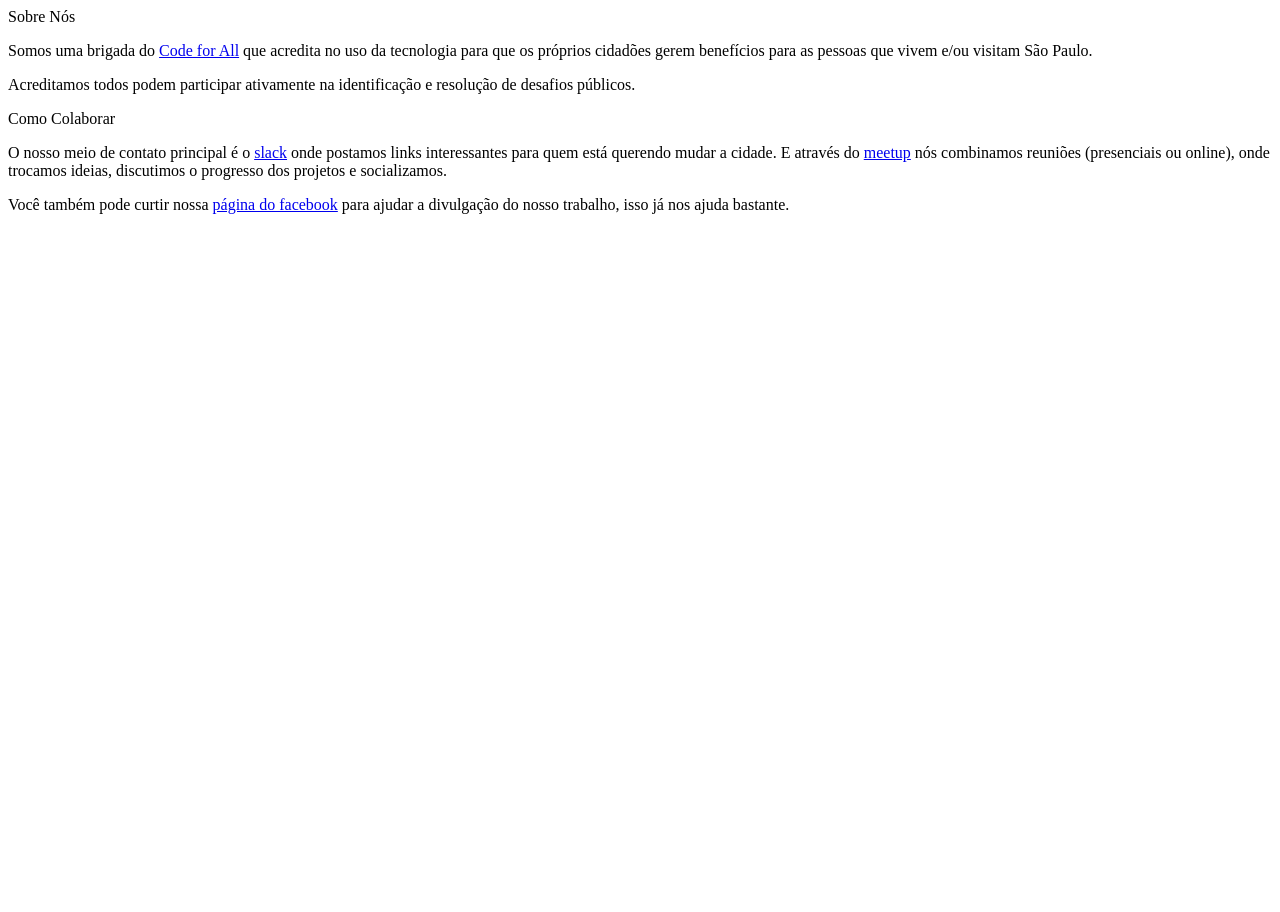
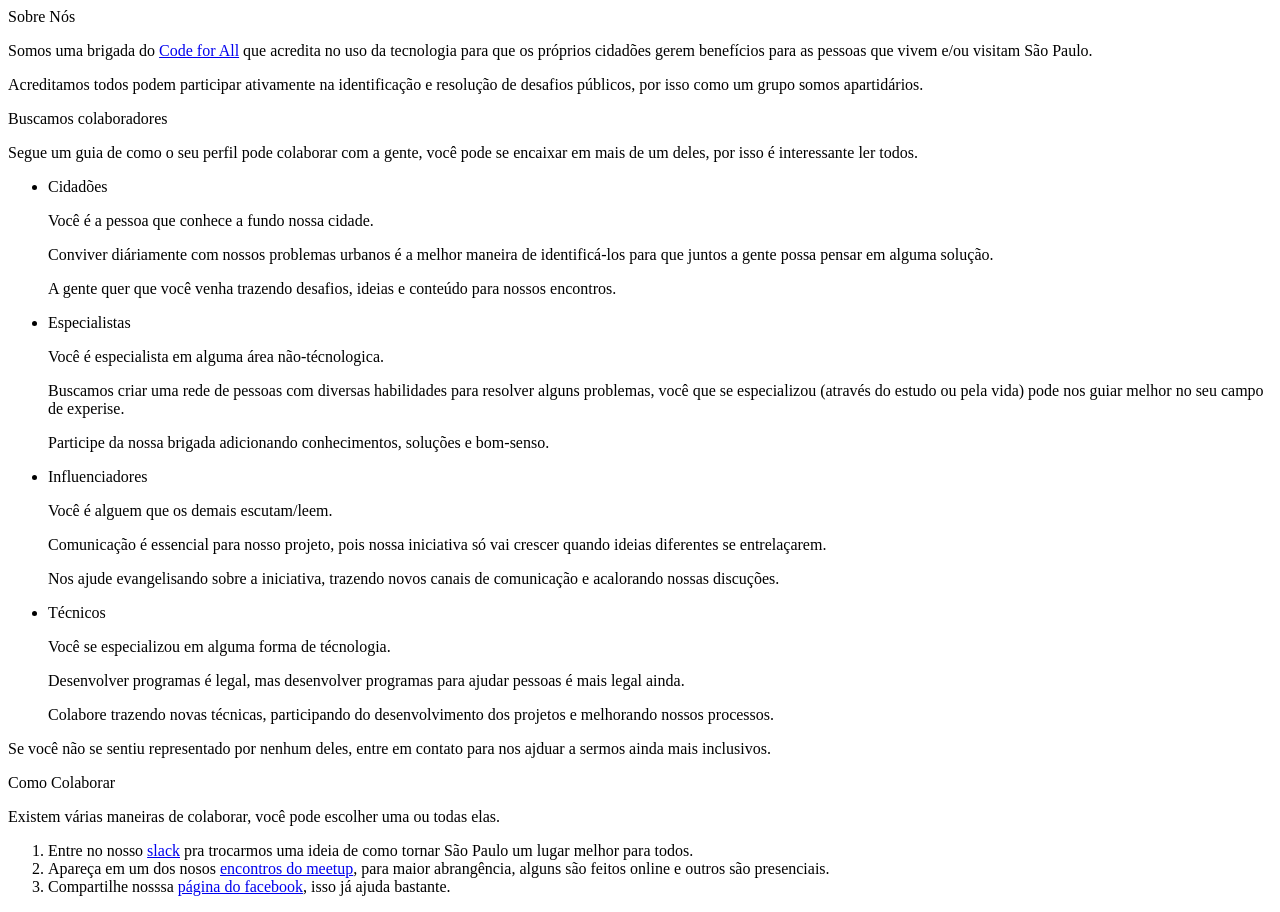
Before and after one commit to code-for-sao-paulo/code-for-sao-paulo.github.io, a plain HTML site: page index.html in a window 1280 px wide. Before the commit the page ends 800 px from the top, so only its background shows below. Drawn offline with Linux system fonts and the light colour scheme.

Commit message:
termina o texto sobre colaboração

```diff
--- a/index.html
+++ b/index.html
@@ -11,18 +11,54 @@
       <section>
         <header>Sobre Nós</header>
         <p>Somos uma brigada do <a target="_blank" href="http://codeforall.org">Code for All</a> que acredita no uso da tecnologia para que os próprios cidadões gerem benefícios para as pessoas que vivem e/ou visitam São Paulo.</p>
-        <p>Acreditamos todos podem participar ativamente na identificação e resolução de desafios públicos.</p>
+        <p>Acreditamos todos podem participar ativamente na identificação e resolução de desafios públicos, por isso como um grupo somos apartidários.</p>
       </section>
       <section>
+        <header>Buscamos colaboradores</header>
+        <p>Segue um guia de como o seu perfil pode colaborar com a gente, você pode se encaixar em mais de um deles, por isso é interessante ler todos.</p>
+        <ul>
+          <li>
+            <header>Cidadões</header>
+            <section>
+              <p>Você é a pessoa que conhece a fundo nossa cidade.</p>
+              <p>Conviver diáriamente com nossos problemas urbanos é a melhor maneira de identificá-los para que juntos a gente possa pensar em alguma solução.</p>
+              <p>A gente quer que você venha trazendo desafios, ideias e conteúdo para nossos encontros.</p>
+            </section>
+          </li>
+          <li>
+            <header>Especialistas</header>
+            <section>
+              <p>Você é especialista em alguma área não-técnologica.</p>
+              <p>Buscamos criar uma rede de pessoas com diversas habilidades para resolver alguns problemas, você que se especializou (através do estudo ou pela vida) pode nos guiar melhor no seu campo de experise.</p>
+              <p>Participe da nossa brigada adicionando conhecimentos, soluções e bom-senso.</p>
+            </section>
+          </li>
+          <li>
+            <header>Influenciadores</header>
+            <section>
+              <p>Você é alguem que os demais escutam/leem.</p>
+              <p>Comunicação é essencial para nosso projeto, pois nossa iniciativa só vai crescer quando ideias diferentes se entrelaçarem.
+              <p>Nos ajude evangelisando sobre a iniciativa, trazendo novos canais de comunicação e acalorando nossas discuções.</p>
+            </section>
+          </li>
+          <li>
+            <header>Técnicos</header>
+            <section>
+              <p>Você se especializou em alguma forma de técnologia.</p>
+              <p>Desenvolver programas é legal, mas desenvolver programas para ajudar pessoas é mais legal ainda.</p>
+              <p>Colabore trazendo novas técnicas, participando do desenvolvimento dos projetos e melhorando nossos processos.</p>
+            </section>
+          </li>
+      </ul>
+      <p>Se você não se sentiu representado por nenhum deles, entre em contato para nos ajduar a sermos ainda mais inclusivos.</p>
+      <section>
         <header>Como Colaborar</header>
-        <p>O nosso meio de contato principal é o <a target="_blank" href="https://code-for-sao-paulo-inviter.herokuapp.com/">slack</a> onde postamos links interessantes para quem está querendo mudar a cidade. E através do <a target="_blank" href="https://www.meetup.com/Code-for-Sao-Paulo/">meetup</a> nós combinamos reuniões (presenciais ou online), onde trocamos ideias, discutimos o progresso dos projetos e socializamos.</p>
-        <p>Você também pode curtir nossa <a target="_blank" href="https://www.facebook.com/codeforsaopaulo">página do facebook</a> para ajudar a divulgação do nosso trabalho, isso já nos ajuda bastante.</p>
-        <section style="display: none;">
-          <p>Confira as habilidades que estamos procurando:</p>
-          <header>Técnicos</header>
-          <header>Influenciadores</header>
-          <header>Especialistas</header>
-        </section>
+        <p>Existem várias maneiras de colaborar, você pode escolher uma ou todas elas.</p>
+        <ol>
+          <li>Entre no nosso <a target="_blank" href="https://code-for-sao-paulo-inviter.herokuapp.com/">slack</a> pra trocarmos uma ideia de como tornar São Paulo um lugar melhor para todos.</li>
+          <li>Apareça em um dos nosos <a target="_blank" href="https://www.meetup.com/Code-for-Sao-Paulo/">encontros do meetup</a>, para maior abrangência, alguns são feitos online e outros são presenciais.</li>
+          <li>Compartilhe nosssa <a target="_blank" href="https://www.facebook.com/codeforsaopaulo">página do facebook</a>, isso já ajuda bastante.</li>
+        </ol>
       </section>
     </main>
   </body>
```
